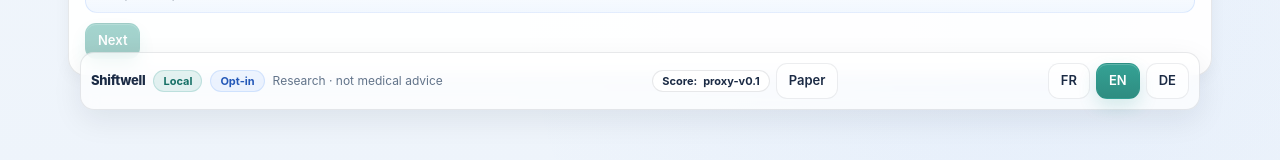
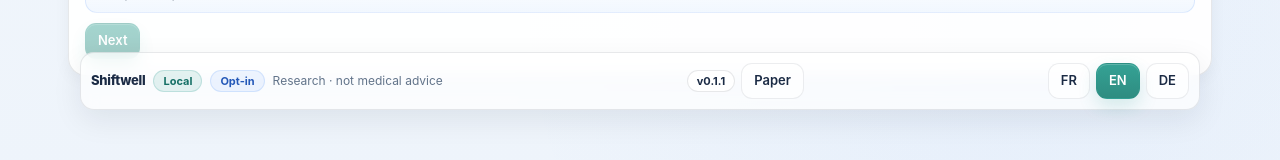
Before and after one commit to esante-shiftwell/website, a Next.js app: page /en/analyze in a window 1280 px wide. Shown: the part 680-840 px from the top of the page. Built offline with nearby package versions, Linux system fonts and the light colour scheme.

Commit message:
add version to footer

```diff
--- a/src/app/layout.tsx
+++ b/src/app/layout.tsx
@@ -1,6 +1,7 @@
 import './globals.css';
 import type { Metadata } from 'next';
 import AppFooter from '@/components/AppFooter';
+import { getAppVersion } from '@/lib/appVersion';
 
 export const metadata: Metadata = {
   title: 'Shiftwell',
@@ -12,16 +13,19 @@ export const metadata: Metadata = {
   },
 };
 
+
 export default function RootLayout({
   children,
 }: {
   children: React.ReactNode;
 }) {
+  const appVersion = getAppVersion();
+
   return (
     <html lang="en">
       <body>
         {children}
-        <AppFooter />
+        <AppFooter scoringVersion={appVersion} />
       </body>
     </html>
   );
--- a/src/components/AppFooter.tsx
+++ b/src/components/AppFooter.tsx
@@ -28,7 +28,6 @@ const footerCopy = {
     note: 'Recherche · pas un avis médical',
     localFirst: 'Local',
     optIn: 'Opt-in',
-    scoringVersion: 'Score',
     paper: 'Paper',
     lang: 'Langue',
   },
@@ -42,7 +41,6 @@ const footerCopy = {
     note: 'Research · not medical advice',
     localFirst: 'Local',
     optIn: 'Opt-in',
-    scoringVersion: 'Score',
     paper: 'Paper',
     lang: 'Language',
   },
@@ -56,7 +54,6 @@ const footerCopy = {
     note: 'Forschung · keine medizinische Beratung',
     localFirst: 'Lokal',
     optIn: 'Opt-in',
-    scoringVersion: 'Score',
     paper: 'Paper',
     lang: 'Sprache',
   },
@@ -121,7 +118,7 @@ export default function AppFooter({
           {/* Center: useful actions */}
           <div className="row" style={{ gap: 6, flexWrap: 'wrap' }}>
             <span className="badge">
-              {c.scoringVersion}: <strong>{scoringVersion}</strong>
+              <strong>{scoringVersion}</strong>
             </span>
 
             <a
--- /dev/null
+++ b/src/lib/appVersion.ts
@@ -0,0 +1,18 @@
+import { readFileSync } from 'node:fs';
+import { join } from 'node:path';
+
+type PackageJson = {
+  version?: string;
+};
+
+export function getAppVersion(): string {
+  try {
+    const raw = readFileSync(join(process.cwd(), 'package.json'), 'utf8');
+    const pkg = JSON.parse(raw) as PackageJson;
+
+    if (!pkg.version) return 'v0.0.0';
+    return `v${pkg.version}`;
+  } catch {
+    return 'v0.0.0';
+  }
+}
```
